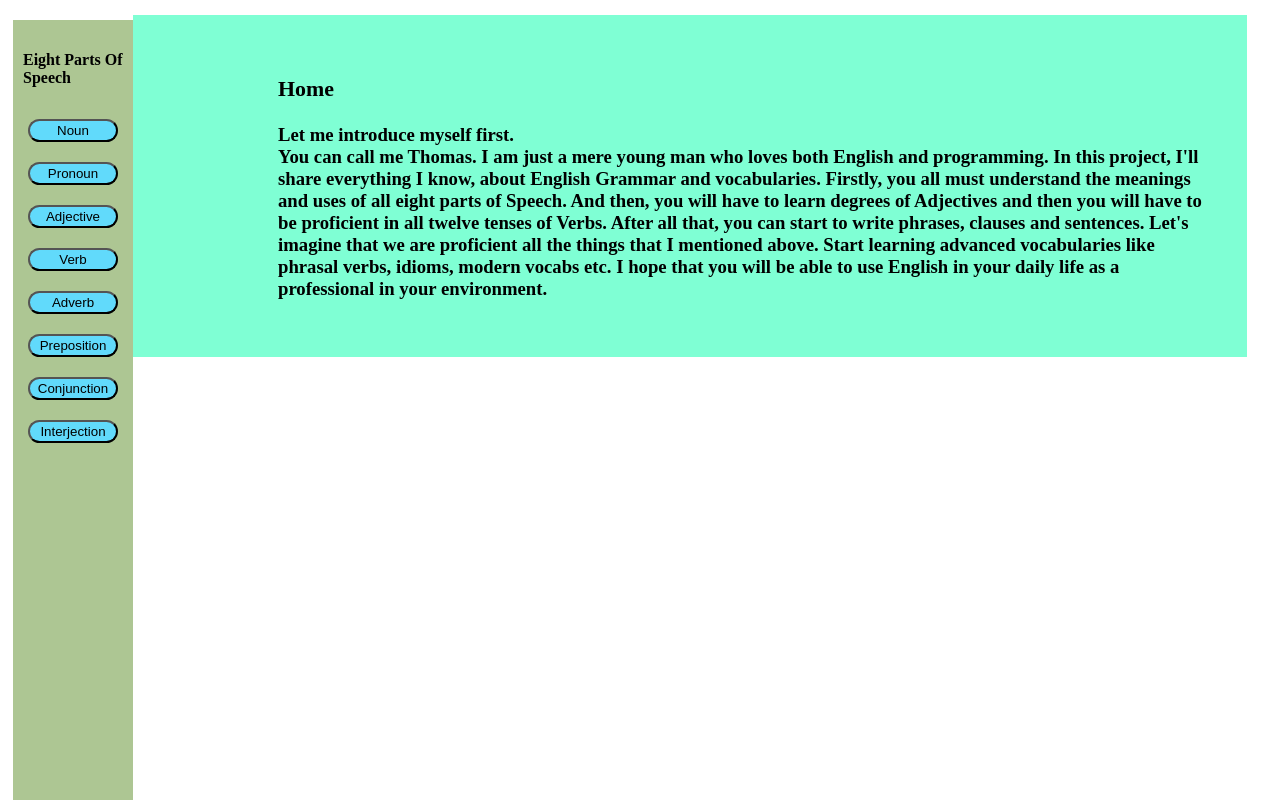
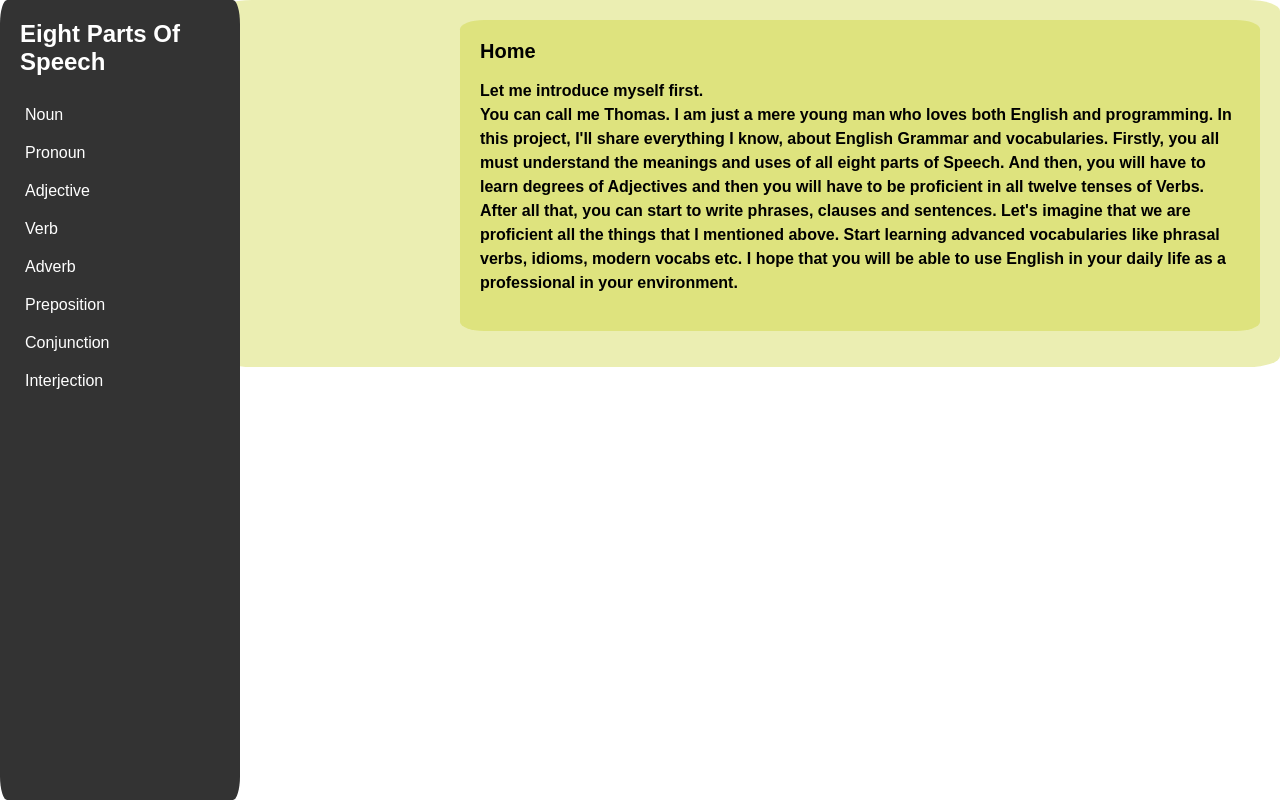
Before and after one commit to thomaslynn132/EnglishGrammar, a React (Create React App) app: page / in a window 1280 px wide. Shown: the top 800 px of the page. Built offline with nearby package versions, Linux system fonts and the light colour scheme.

Commit message:
26.10.2023

```diff
--- a/src/Adjective.jsx
+++ b/src/Adjective.jsx
@@ -61,6 +61,9 @@ export default function Adjective() {
             </b>
           </li>
           <h3> Three kinds of adjectiives accoding to their compositions:</h3>
+          <h5>Originl Adjectives</h5>
+          (Example. bright, some, cute)
+          <h5>Adjectives derived from Nouns and Verbs</h5>
         </ol>
       </div>
     </>
--- a/src/App.css
+++ b/src/App.css
@@ -1,89 +1,88 @@
-.App-header {
-  background-color: #282c34;
-  min-height: 100vh;
-  display: flex;
-  flex-direction: column;
-  align-items: center;
-  justify-content: center;
-  font-size: calc(10px + 2vmin);
-  color: white;
-}
-
-.App-link {
-  color: #61dafb;
-}
-
-@keyframes App-logo-spin {
-  from {
-    transform: rotate(0deg);
-  }
-  to {
-    transform: rotate(360deg);
-  }
+/* App.css */
+body {
+  font-family: Arial, sans-serif;
+  margin: 0;
+  padding: 0;
 }
 
 .left-side-nav {
-  margin: 5px;
-  padding: 10px;
-  background-color: rgb(173, 198, 147);
-  height: 500%;
-  width: 100px;
-  position: absolute;
-  border: 5px;
-}
-
-.inner-left-side-nav {
-  text-align: center;
-  height: 23px;
-  width: 90%;
-  background-color: #61dafb;
-  position: relative;
-  margin: 10px 5% 10px 5%;
-  border-radius: 15px;
-  box-shadow: #a03737;
-}
-
-.inner-left-side-nav:hover {
-  background-color: blue;
-}
-
-.container {
-  margin-left: 125px;
-  margin-right: 25px;
-  margin-top: 15px;
-  text-align: left;
-  background-color: aquamarine;
-  background-repeat: repeat-y;
-  padding: 10px;
-}
-.SgToPl {
-  margin-right: 50px;
-  padding-right: 10px;
-  width: 80%;
-  display: flex;
-  flex-direction: unset;
-}
-.MiniSgToPl {
-  padding: 10px;
-  width: 100px;
-  border-radius: 15 px;
-  box-shadow: #282c34;
-  position: relative;
-}
-
-table,
-td,
-th {
-  border: 3px solid #000000;
-  text-align: center;
+  background-color: #333;
+  color: #fff;
+  padding: 20px;
+  width: 200px;
+  position: fixed;
+  top: 0;
+  left: 0;
+  bottom: 0;
+  border-radius: 3%;
 }
 
 table {
   border-collapse: collapse;
   width: 100%;
+  margin-bottom: 20px;
+  border: 2px solid;
 }
 
-th,
-td {
-  padding: 15px;
+td,
+th {
+  border: 1px solid;
+  padding: auto;
+  text-align: center;
 }
+
+tr:nth-child(even) {
+  background-color: rgb(200, 165, 25);
+}
+tr:hover {
+  background-color: rgb(11, 23, 184);
+}
+
+.inner-left-side-nav {
+  background: none;
+  border: none;
+  color: #fff;
+  cursor: pointer;
+  font-size: 16px;
+  padding: 5px 0;
+  margin: 5px;
+  width: 100%;
+  text-align: left;
+  transition: background 0.3s;
+}
+
+.inner-left-side-nav:hover {
+  background: #555;
+}
+
+.container {
+  padding: 20px;
+  margin-left: 220px;
+  background-color: #bfc80f51;
+  border-radius: 3%;
+}
+
+h4 {
+  font-size: 24px;
+  margin: 0 0 20px;
+}
+
+h3 {
+  font-size: 20px;
+  margin: 0 0 10px;
+}
+
+p {
+  font-size: 16px;
+  line-height: 1.5;
+}
+
+button {
+  background: #555;
+  border: none;
+}
+
+.selected-part {
+  background-color: #1974d4;
+  color: #d51c1c;
+}
```
